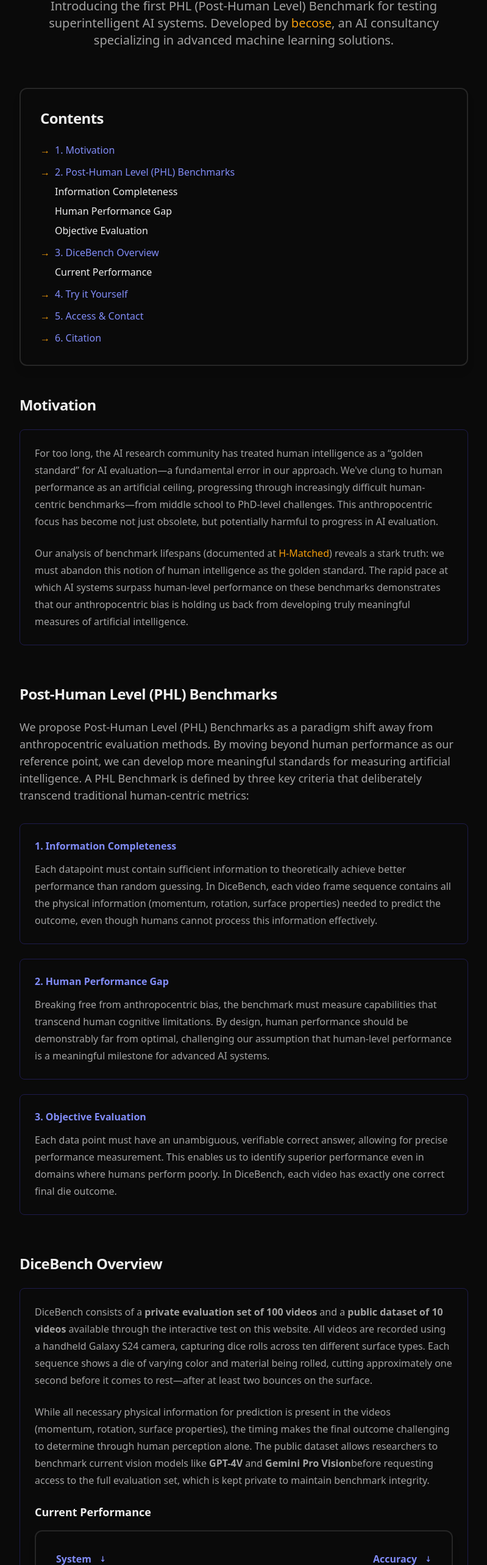
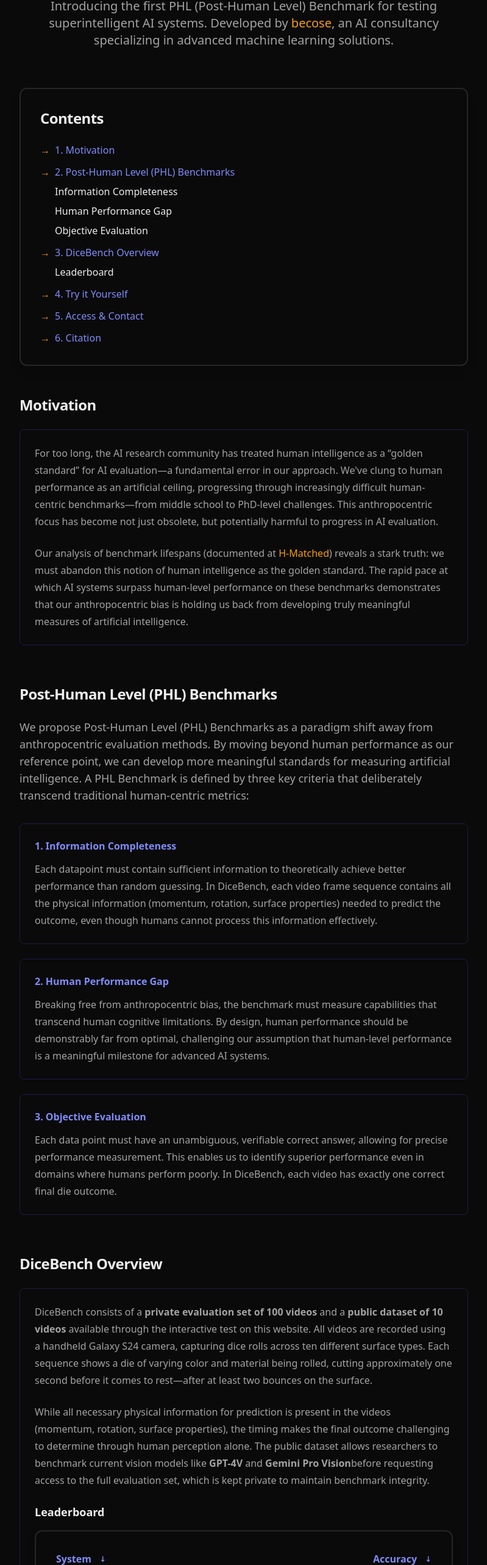
Before and after one commit to mrconter1/dice-bench, a Next.js app: page / in a window 1280 px wide. Shown: the part 229-2795 px from the top of the page at 61% size, without its empty margins (240-1039 px from the left). Built offline with nearby package versions, Linux system fonts and the light colour scheme.

Commit message:
Change to leaderboard

```diff
--- a/src/app/page.tsx
+++ b/src/app/page.tsx
@@ -52,7 +52,7 @@ export default function Home() {
                 <span>3. DiceBench Overview</span>
               </a>
               <ul className="ml-6 mt-2 space-y-2">
-                <li><a href="#performance" className="text-primary/80 hover:text-accent transition-colors">Current Performance</a></li>
+                <li><a href="#performance" className="text-primary/80 hover:text-accent transition-colors">Leaderboard</a></li>
               </ul>
             </li>
             <li>
@@ -166,7 +166,7 @@ export default function Home() {
             </div>
 
             <div id="performance" className="mt-8">
-              <h3 className="text-lg font-semibold mb-4">Current Performance</h3>
+              <h3 className="text-lg font-semibold mb-4">Leaderboard</h3>
               <div className="not-prose">
                 <SortableTable />
               </div>
```
